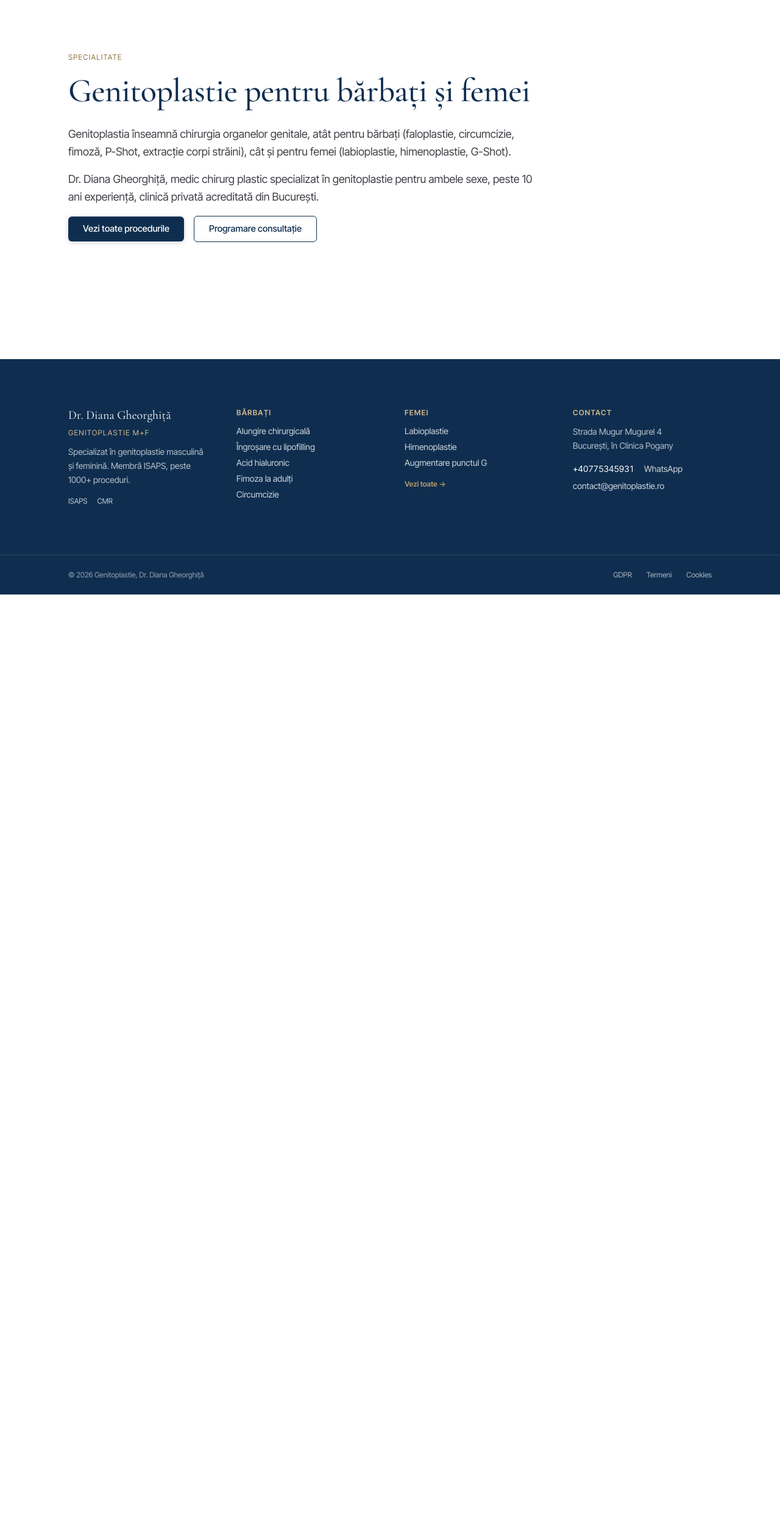
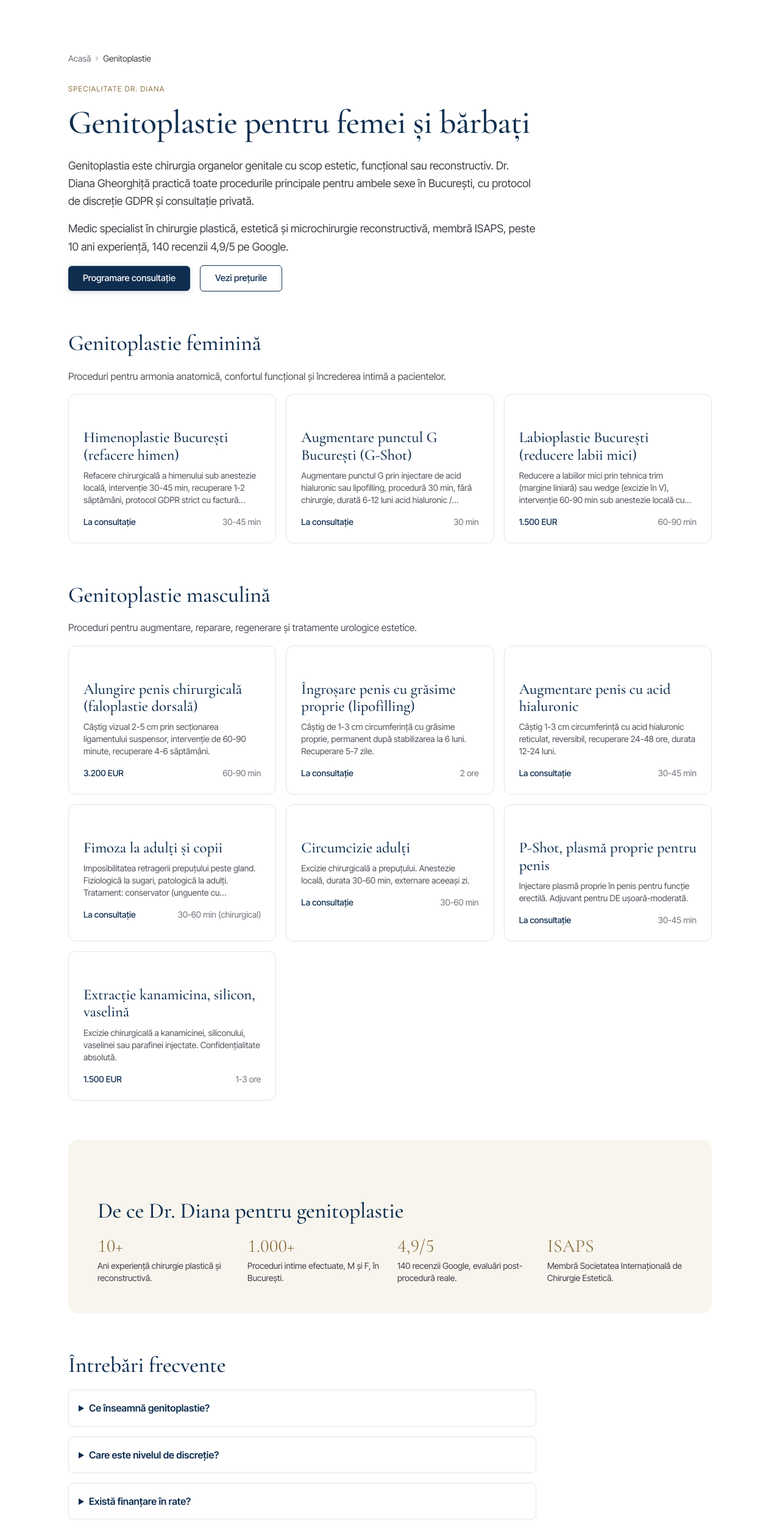
Before and after one commit to mihnea-eugen/chirurgia-intima, a Next.js app: page /genitoplastie in a window 1280 px wide. Shown: the part 120-2626 px from the top of the page at 61% size. Before the commit the page ends 1095 px from the top, so only its background shows below. Built offline with nearby package versions, Linux system fonts and the light colour scheme; no server answers.

Commit message:
feat: /genitoplastie hub complet M+F

```diff
--- a/app/genitoplastie/page.tsx
+++ b/app/genitoplastie/page.tsx
@@ -1,31 +1,117 @@
 import type { Metadata } from "next";
 import Link from "next/link";
+import { proceduri } from "@/lib/proceduri";
+import Breadcrumbs from "@/components/Breadcrumbs";
+import CTABanner from "@/components/CTABanner";
 
 export const metadata: Metadata = {
-  title: "Genitoplastie București, Dr. Diana Gheorghiță | M+F",
-  description: "Genitoplastie pentru bărbați și femei în București, Dr. Diana Gheorghiță. Faloplastie, circumcizie, fimoză, labioplastie, himenoplastie. Membră ISAPS."
+  title: "Genitoplastie București, femei și bărbați | Dr. Diana Gheorghiță",
+  description: "Genitoplastie pentru femei și bărbați în București cu Dr. Diana Gheorghiță. Labioplastie, himenoplastie, augmentare punctul G, faloplastie, circumcizie, fimoză. Membră ISAPS, peste 10 ani experiență, 140 recenzii 4,9/5.",
 };
+
+const proceduriFeminine = proceduri.filter(p => p.category?.startsWith("feminin"));
+const proceduriMasculine = proceduri.filter(p => !p.category?.startsWith("feminin"));
+
+function ProcedureCard({ p }: { p: (typeof proceduri)[number] }) {
+  return (
+    <Link
+      href={`/proceduri/${p.slug}`}
+      className="block rounded-xl border border-zinc-200 bg-white p-6 hover:border-[var(--color-brand-gold)] hover:shadow-md transition"
+    >
+      <h3 className="font-display text-xl text-[var(--color-brand-navy)] mb-2">{p.title}</h3>
+      <p className="text-sm text-zinc-600 line-clamp-3 mb-4">{p.shortDescription}</p>
+      <div className="flex items-center justify-between text-sm">
+        <span className="font-medium text-[var(--color-brand-navy)]">{p.cost}</span>
+        <span className="text-zinc-500">{p.duration}</span>
+      </div>
+    </Link>
+  );
+}
 
 export default function GenitoplastiePage() {
   return (
     <div className="max-w-6xl mx-auto px-6 sm:px-8 lg:px-12 py-16 sm:py-20 lg:py-24">
-      <div className="text-xs uppercase tracking-widest text-[var(--color-brand-gold-deep)] mb-4">Specialitate</div>
+      <Breadcrumbs items={[{ name: "Acasă", url: "/" }, { name: "Genitoplastie", url: "/genitoplastie" }]} />
+
+      <div className="mt-8">
+        <div className="text-xs uppercase tracking-widest text-[var(--color-brand-gold-deep)] mb-4">Specialitate Dr. Diana</div>
         <h1 className="font-display text-4xl sm:text-5xl lg:text-6xl leading-tight mb-6">
-        Genitoplastie pentru bărbați și femei
+          Genitoplastie pentru femei și bărbați
         </h1>
-      <p className="text-lg text-zinc-700 leading-relaxed mb-6 max-w-3xl">
-        Genitoplastia înseamnă chirurgia organelor genitale, atât pentru bărbați (faloplastie, circumcizie, fimoză, P-Shot, extracție corpi străini), cât și pentru femei (labioplastie, himenoplastie, G-Shot).
+        <p className="text-lg text-zinc-700 leading-relaxed mb-4 max-w-3xl">
+          Genitoplastia este chirurgia organelor genitale cu scop estetic, funcțional sau reconstructiv. Dr. Diana Gheorghiță practică toate procedurile principale pentru ambele sexe în București, cu protocol de discreție GDPR și consultație privată.
         </p>
         <p className="text-lg text-zinc-700 leading-relaxed mb-8 max-w-3xl">
-        Dr. Diana Gheorghiță, medic chirurg plastic specializat în genitoplastie pentru ambele sexe, peste 10 ani experiență, clinică privată acreditată din București.
+          Medic specialist în chirurgie plastică, estetică și microchirurgie reconstructivă, membră ISAPS, peste 10 ani experiență, 140 recenzii 4,9/5 pe Google.
         </p>
         <div className="flex flex-wrap gap-4 items-center">
-        <Link href="/proceduri" className="btn btn-primary">
-          Vezi toate procedurile
-        </Link>
-        <Link href="/programare" className="btn btn-outline">
-          Programare consultație
-        </Link>
+          <Link href="/programare" className="btn btn-primary">Programare consultație</Link>
+          <Link href="/preturi" className="btn btn-outline">Vezi prețurile</Link>
+        </div>
+      </div>
+
+      <section className="mt-16">
+        <h2 className="font-display text-3xl sm:text-4xl text-[var(--color-brand-navy)] mb-2">Genitoplastie feminină</h2>
+        <p className="text-zinc-600 mb-6 max-w-3xl">Proceduri pentru armonia anatomică, confortul funcțional și încrederea intimă a pacientelor.</p>
+        <div className="grid sm:grid-cols-2 lg:grid-cols-3 gap-4">
+          {proceduriFeminine.map(p => <ProcedureCard key={p.slug} p={p} />)}
+        </div>
+      </section>
+
+      <section className="mt-16">
+        <h2 className="font-display text-3xl sm:text-4xl text-[var(--color-brand-navy)] mb-2">Genitoplastie masculină</h2>
+        <p className="text-zinc-600 mb-6 max-w-3xl">Proceduri pentru augmentare, reparare, regenerare și tratamente urologice estetice.</p>
+        <div className="grid sm:grid-cols-2 lg:grid-cols-3 gap-4">
+          {proceduriMasculine.map(p => <ProcedureCard key={p.slug} p={p} />)}
+        </div>
+      </section>
+
+      <section className="mt-16 rounded-2xl bg-[var(--color-brand-cream)] p-8 sm:p-10 lg:p-12">
+        <h2 className="font-display text-2xl sm:text-3xl text-[var(--color-brand-navy)] mb-6">De ce Dr. Diana pentru genitoplastie</h2>
+        <div className="grid sm:grid-cols-2 lg:grid-cols-4 gap-6">
+          <div>
+            <div className="text-3xl font-display text-[var(--color-brand-gold-deep)] mb-1">10+</div>
+            <div className="text-sm text-zinc-700">Ani experiență chirurgie plastică și reconstructivă.</div>
+          </div>
+          <div>
+            <div className="text-3xl font-display text-[var(--color-brand-gold-deep)] mb-1">1.000+</div>
+            <div className="text-sm text-zinc-700">Proceduri intime efectuate, M și F, în București.</div>
+          </div>
+          <div>
+            <div className="text-3xl font-display text-[var(--color-brand-gold-deep)] mb-1">4,9/5</div>
+            <div className="text-sm text-zinc-700">140 recenzii Google, evaluări post-procedură reale.</div>
+          </div>
+          <div>
+            <div className="text-3xl font-display text-[var(--color-brand-gold-deep)] mb-1">ISAPS</div>
+            <div className="text-sm text-zinc-700">Membră Societatea Internațională de Chirurgie Estetică.</div>
+          </div>
+        </div>
+      </section>
+
+      <section className="mt-16">
+        <h2 className="font-display text-2xl sm:text-3xl text-[var(--color-brand-navy)] mb-4">Întrebări frecvente</h2>
+        <div className="space-y-4 max-w-3xl">
+          <details className="border border-zinc-200 rounded-lg p-4">
+            <summary className="font-semibold cursor-pointer text-[var(--color-brand-navy)]">Ce înseamnă genitoplastie?</summary>
+            <p className="mt-2 text-zinc-700">Genitoplastia este ansamblul intervențiilor chirurgicale și non-chirurgicale care modifică structura sau aspectul organelor genitale externe, cu scop estetic, funcțional sau reconstructiv. Include proceduri pentru ambele sexe.</p>
+          </details>
+          <details className="border border-zinc-200 rounded-lg p-4">
+            <summary className="font-semibold cursor-pointer text-[var(--color-brand-navy)]">Care este nivelul de discreție?</summary>
+            <p className="mt-2 text-zinc-700">Protocol GDPR strict, consultație în cameră privată, factură neutră fără diagnostic explicit, plată cash sau card, comunicare doar pe telefonul indicat. Niciun mesaj public nu identifică procedura.</p>
+          </details>
+          <details className="border border-zinc-200 rounded-lg p-4">
+            <summary className="font-semibold cursor-pointer text-[var(--color-brand-navy)]">Există finanțare în rate?</summary>
+            <p className="mt-2 text-zinc-700">Da, prin TBI Bank, partener Dr. Diana. Plată în rate până la 36 luni, aprobare în 24 ore, condițiile finale se discută la consultație.</p>
+          </details>
+          <details className="border border-zinc-200 rounded-lg p-4">
+            <summary className="font-semibold cursor-pointer text-[var(--color-brand-navy)]">Unde se efectuează intervențiile?</summary>
+            <p className="mt-2 text-zinc-700">În Clinica Pogany, București, Strada Mugur Mugurel 4. Clinică privată acreditată, dotată complet pentru chirurgie ambulatorie.</p>
+          </details>
+        </div>
+      </section>
+
+      <div className="mt-16">
+        <CTABanner />
       </div>
     </div>
   );
```
Lines whose indentation alone changed are shown as unchanged.
